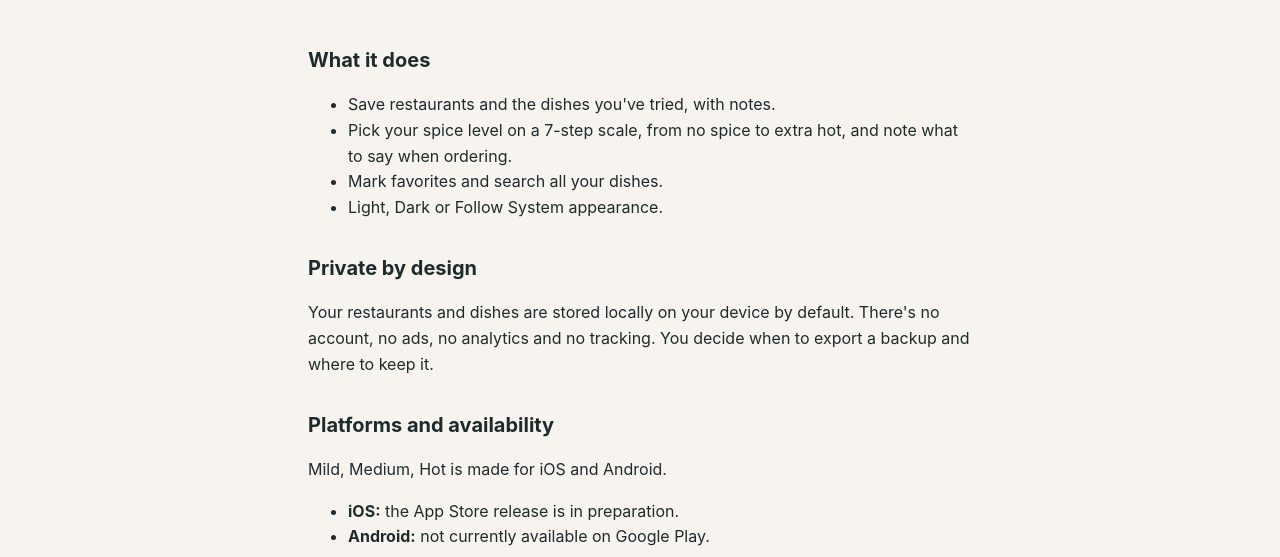
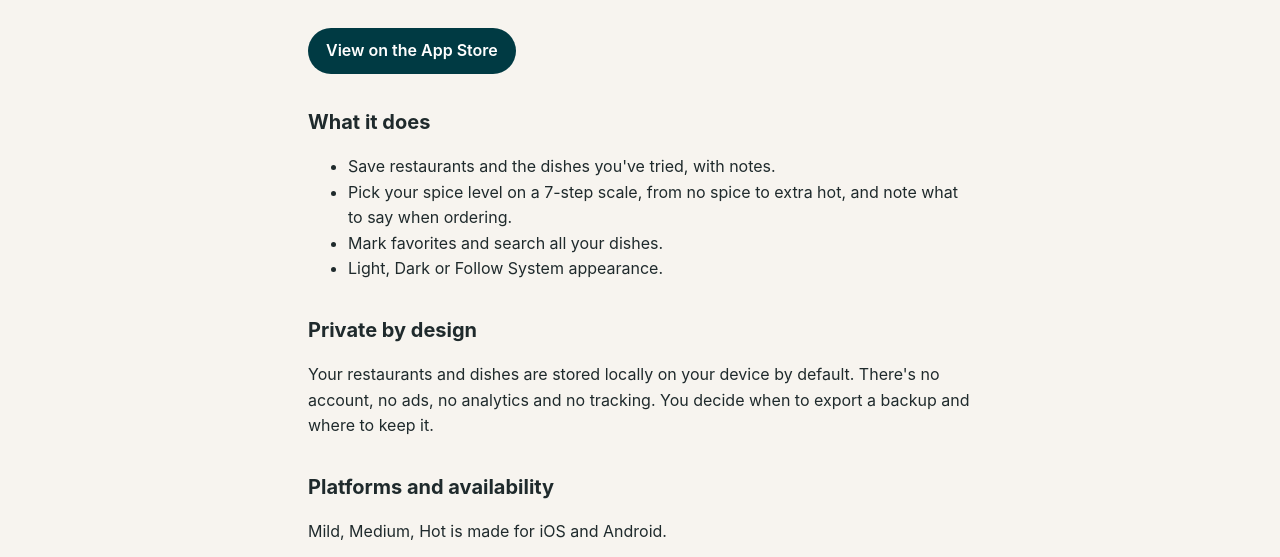
Before and after one commit to popsicle-apps/popsicle-apps.github.io, a plain HTML site: page apps/mild-medium-hot/index.html in a window 1280 px wide. Shown: the part 240-797 px from the top of the page. Drawn offline with Linux system fonts and the light colour scheme.

Commit message:
Add App Store link for Mild, Medium, Hot

```diff
--- a/apps/mild-medium-hot/index.html
+++ b/apps/mild-medium-hot/index.html
@@ -28,6 +28,7 @@
         <p class="lead">Remember your restaurants, your dishes and exactly how spicy you like them.</p>
       </div>
     </div>
+    <p><a class="button" href="https://apps.apple.com/app/id6832318651">View on the App Store</a></p>
 
     <h2>What it does</h2>
     <ul>
@@ -43,7 +44,7 @@
     <h2>Platforms and availability</h2>
     <p>Mild, Medium, Hot is made for iOS and Android.</p>
     <ul>
-      <li><strong>iOS:</strong> the App Store release is in preparation.</li>
+      <li><strong>iOS:</strong> free on the <a href="https://apps.apple.com/app/id6832318651">App Store</a> for iPhone (iOS 16.4 or later). Not currently available in the European Union or China mainland.</li>
       <li><strong>Android:</strong> not currently available on Google Play.</li>
     </ul>
 
--- a/assets/css/site.css
+++ b/assets/css/site.css
@@ -65,6 +65,13 @@ h2 { font-size: 1.25rem; margin: 2rem 0 .5rem; }
 .app-hero { display: flex; gap: 1rem; align-items: center; margin-bottom: 1rem; }
 .app-hero img { width: 88px; height: 88px; border-radius: 20px; }
 
+.button {
+  display: inline-block; background: var(--brand); color: var(--brand-ink);
+  font-weight: 600; text-decoration: none; padding: .625rem 1.125rem; border-radius: 999px;
+}
+.button:hover { text-decoration: underline; }
+@media (prefers-color-scheme: dark) { .button { background: var(--link); color: #071c20; } }
+
 .callout { background: var(--surface); border: 1px solid var(--border); border-radius: 12px; padding: 1rem 1.25rem; }
 .email { font-weight: 600; word-break: break-all; }
 
```
